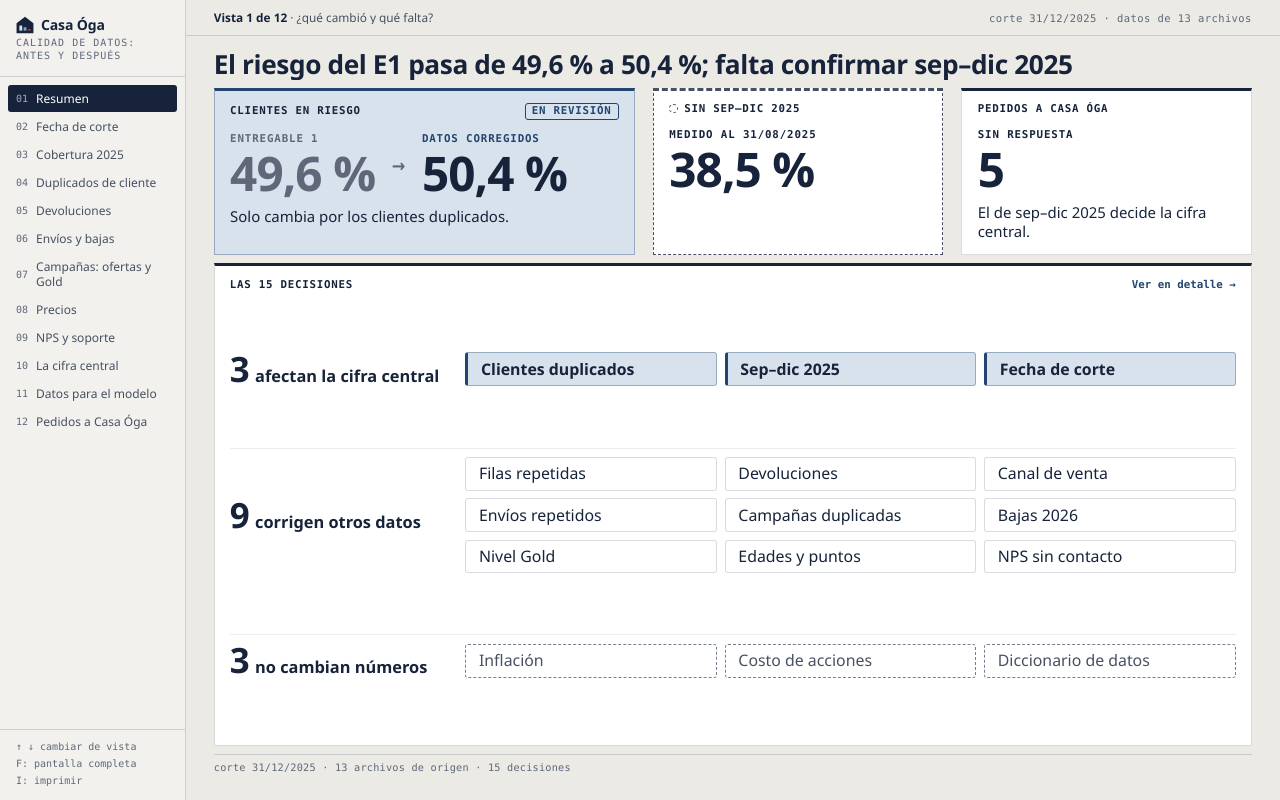
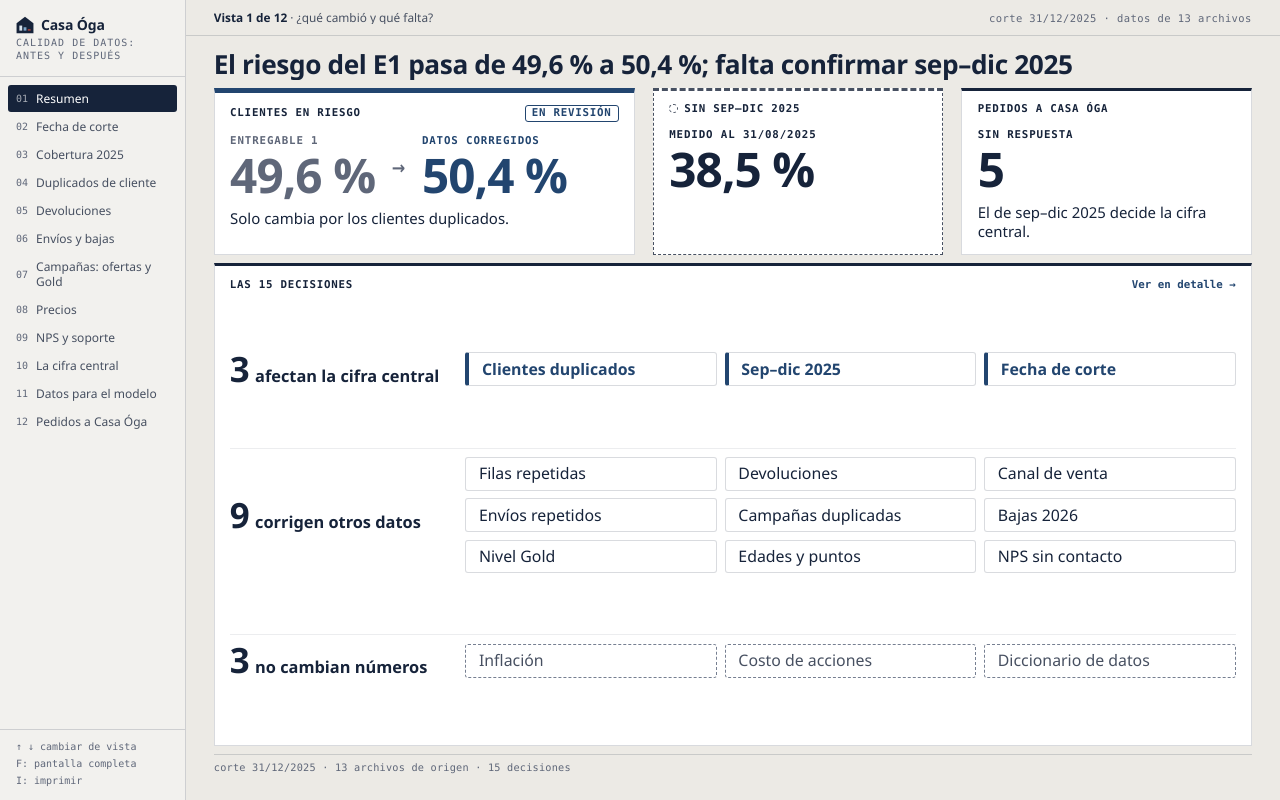
Before and after one commit to SebasCaules/TP_82.21-Data-Driven, a React (Vite) app in the folder e2/: page / in a window 1280 px wide. Built offline with nearby package versions, Linux system fonts and the light colour scheme.

Commit message:
E2 V01: variante A elegida por el usuario. Tarjetas y fichas en blanco; la cifra central y sus tres fichas marcadas solo con el azul --acc (filete y cifra)

```diff
--- a/e2/src/estilos_e2.css
+++ b/e2/src/estilos_e2.css
@@ -146,10 +146,10 @@
 
 /* V01 (25/09): resumen. Tres tarjetas con la respuesta y, debajo, las 15 decisiones como fichas
    en tres grupos. Segunda pasada del 25/09 (pedido del usuario: más contraste, menos texto) y
-   tercera (el negativo en tinta quedó demasiado fuerte): texto en tinta y cifras grandes, pero la
-   cifra central y las fichas que la afectan se marcan con el azul claro de la fila activa del E1
-   (--azul1) y un filete en --acc, no con un bloque oscuro. Las cifras y las fichas crecen con el
-   ancho y con el alto. */
+   tercera (el negativo en tinta quedó demasiado fuerte; el azul claro de fondo tampoco gustó; el
+   usuario eligió entre tres variantes renderizadas): todas las tarjetas y fichas en blanco, texto
+   en tinta, y la cifra central y las fichas que la afectan marcadas solo con el azul --acc (filete
+   y cifra). Las cifras y las fichas crecen con el ancho y con el alto. */
 .v01r-kpis {
   flex-shrink: 0;
   display: grid; grid-template-columns: minmax(0, 1.45fr) minmax(0, 1fr) minmax(0, 1fr);
@@ -165,13 +165,14 @@
    de ParDoble en el rótulo. */
 .v01r-kpis .tarjeta.v01r-si { border: 1px dashed var(--mut2); border-top: 3px dashed var(--mut2); }
 
-/* La cifra central, en azul claro con filete --acc: es lo primero que tiene que ver la sala. El
-   E1 en gris (4,4:1 sobre el azul, texto grande) y los datos corregidos en tinta (12:1). */
-.v01r-kpis .v01r-heroe { background: var(--azul1); border-color: rgba(34, 69, 111, .35); border-top-color: var(--acc); }
+/* La cifra central, marcada con el azul --acc: filete grueso arriba y el dato corregido en azul;
+   el E1 en gris. Es lo primero que tiene que ver la sala, sin un bloque de color. */
+.v01r-kpis .v01r-heroe { border-top: 5px solid var(--acc); }
 .v01r-heroe .ban-par .par-antes .par-lbl,
 .v01r-heroe .ban-par .par-antes .par-val.v01r-val,
 .v01r-heroe .ban-par .par-flecha { color: var(--mut); }
-.v01r-heroe .ban-par .par-despues .par-lbl { color: var(--acc); }
+.v01r-heroe .ban-par .par-despues .par-lbl,
+.v01r-heroe .ban-par .par-despues .par-val.v01r-val { color: var(--acc); }
 .v01r-heroe .kpi-lbl b.v01r-tag {
   color: var(--acc); border: 1px solid var(--acc); border-radius: 3px;
   padding: 1px 6px; font-weight: 600; white-space: nowrap;
@@ -205,9 +206,9 @@
 button.v01r-ficha { cursor: pointer; }
 button.v01r-ficha:hover { border-color: var(--acc); }
 button.v01r-ficha:focus-visible { outline: 2px solid var(--acc); outline-offset: 2px; }
-/* Las que afectan la cifra central, con el azul claro y el filete de su tarjeta; las que no
-   cambian ningún número, con borde punteado y la letra un paso más suave. */
-.g-central .v01r-ficha { background: var(--azul1); border-color: rgba(34, 69, 111, .35); border-left: 3px solid var(--acc); font-weight: 600; }
+/* Las que afectan la cifra central, con el filete y el azul de su tarjeta; las que no cambian
+   ningún número, con borde punteado y la letra un paso más suave. */
+.g-central .v01r-ficha { border-left: 4px solid var(--acc); color: var(--acc); font-weight: 600; }
 .g-sin .v01r-ficha { border-style: dashed; border-color: var(--gris); color: var(--mut2); }
 
 /* V01 · detalle (24/09): la tabla escala con la pantalla y cada celda de texto entra en hasta dos
```
Also changed, not shown: e2/DISENO.md (+1 -1 lines).
